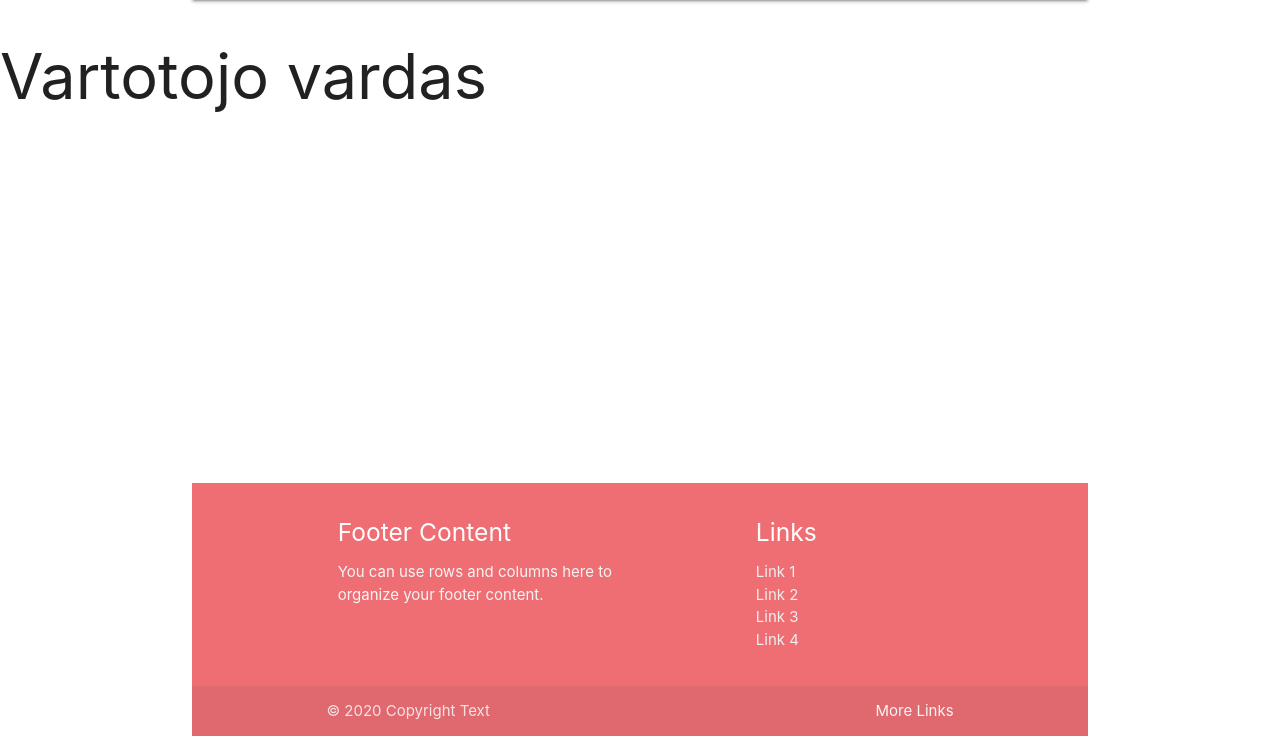
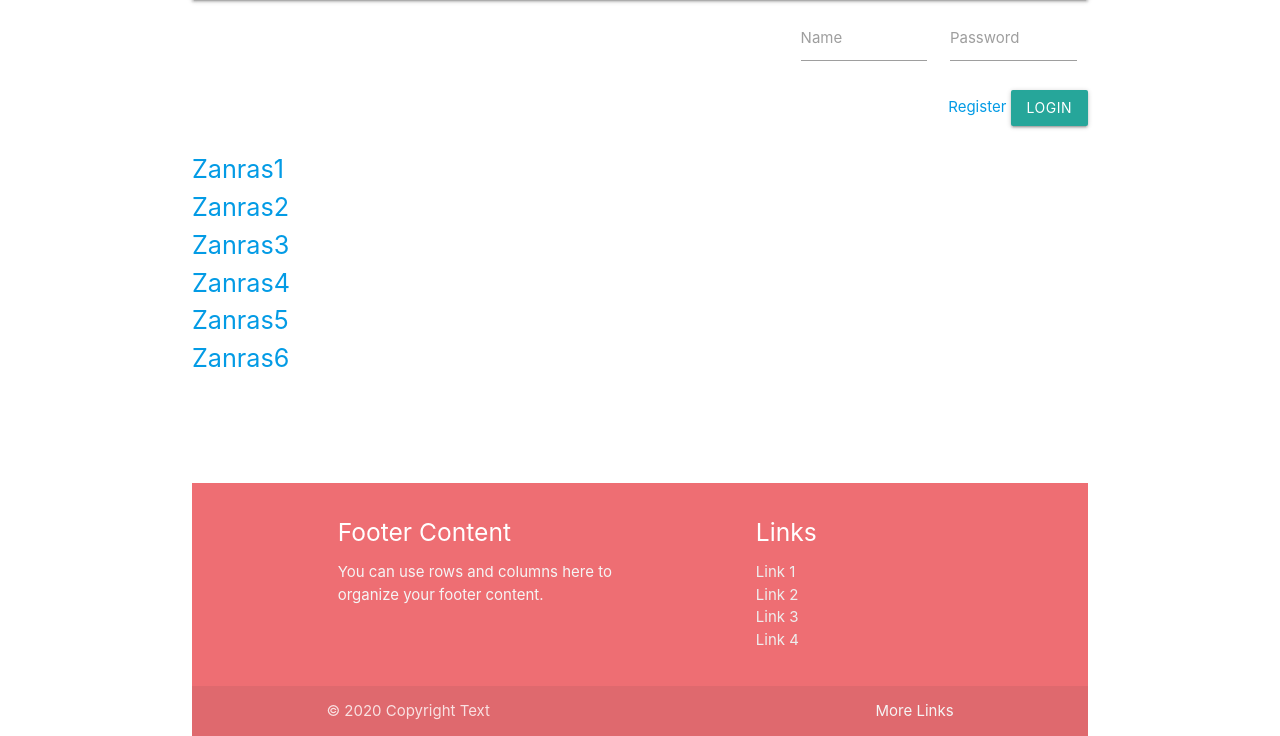
Before and after one commit to EldarViduto/betkoks, a PHP site: page / in a window 1280 px wide. Shown: the part 64-800 px from the top of the page. Run offline with PHP 8.4, Linux system fonts and the light colour scheme.

Commit message:
Reg ir sidebox

```diff
--- a/index.php
+++ b/index.php
@@ -1,10 +1,50 @@
+<?php include "header.php" ?>
 
-<?php include "header.php" ?>
-<main>
-  <h1>Vartotojo vardas</h1>
+<main class="container">
+
+  <div class="row">
+    <div class="input-field col s2 right">
+      <input id="first_name" type="text" class="validate">
+      <label for="first_name">Password</label>
+    </div>
+    <div class="input-field col s2 right">
+      <input id="last_name" type="text" class="validate">
+      <label for="last_name">Name</label>
+    </div class="cols2 right">
+    <br><br><br><br>
+    <div class="right">
+    <a href="#">Register</a>
+    <button class="btn">LOGIN</button>
+    </div>
+  </div>
+
+  <div>
+    <ul class="sidebox-border flow-text">
+      <li>
+        <a href="#">Zanras1</a>
+      </li>
+      <li>
+        <a href="#">Zanras2</a>
+      </li>
+      <li>
+        <a href="#">Zanras3</a>
+      </li>
+      <li>
+        <a href="#">Zanras4</a>
+      </li>
+      <li>
+        <a href="#">Zanras5</a>
+      </li>
+      <li>
+        <a href="#">Zanras6</a>
+      </li>
+    </ul>
+  </div>
+</main>
 
 
-  <!-- Čia pagrindinio puslapio vidinė dalis -->
+
+<!-- Čia pagrindinio puslapio vidinė dalis -->
 
 </main>
 <?php include "footer.php" ?>
--- a/scripts/script.js
+++ b/scripts/script.js
@@ -22,4 +22,7 @@
 
 
 
-/* Vardas4 script kodas: */
+/* Eldar script kodas: */
+$(document).ready(function() {
+    $('input#input_text, textarea#textarea2').characterCounter();
+  });
--- a/styles/style.css
+++ b/styles/style.css
@@ -30,4 +30,4 @@ main {
 
 
 
-/* Vardas4 stiliaus kodas: */
+/* Eldar stiliaus kodas: */
```
